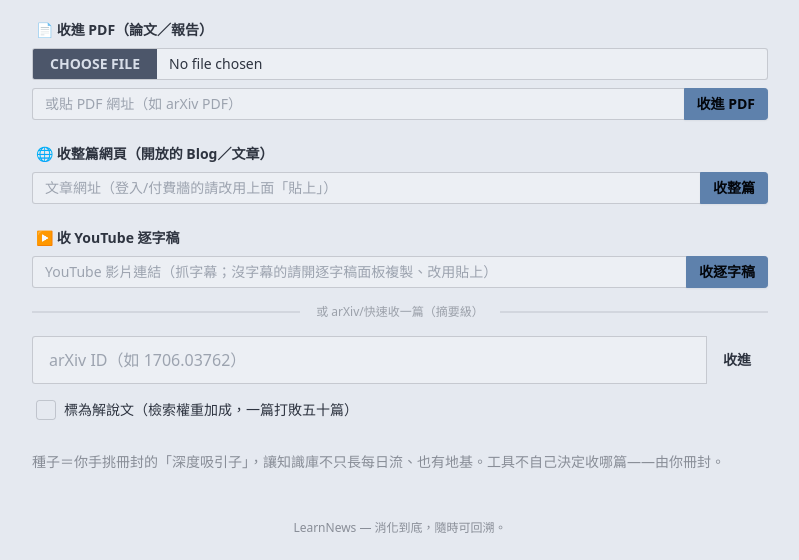
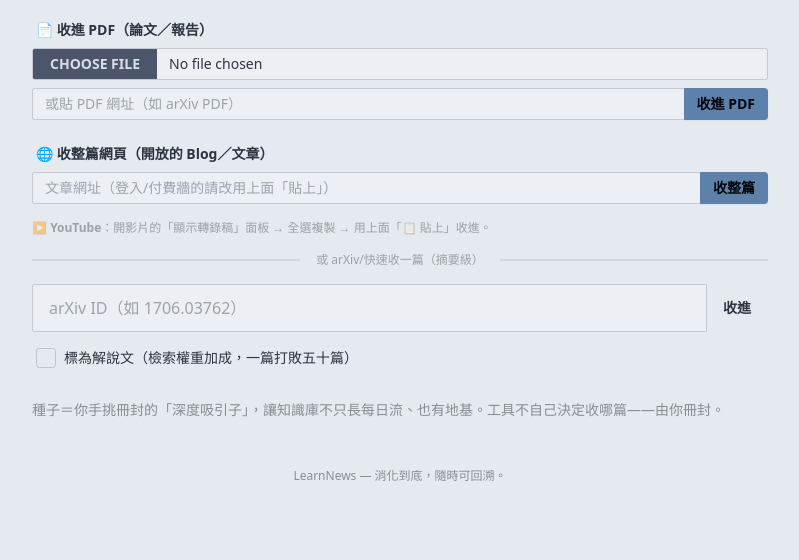
Before and after one commit to timcsy/KnowField, a FastAPI app: page /ingest in a window 1280 px wide. Shown: the part 448-1008 px from the top of the page, without its empty margins (240-1039 px from the left). After the commit the page ends 929 px from the top, so only its background shows below. Run offline with FastAPI, Linux system fonts and the light colour scheme; some libraries are stand-ins or nearby versions.

Commit message:
YouTube 進料先擱：UI 按鈕休眠、程式碼留著（311 測綠）
使用者定案：主力收文章、YouTube 偶爾又非現在 → 先擱。timedtext 被 gate、要軟相依才可靠。

- ingest.html：拿掉 ▶️ 收逐字稿 按鈕，換一行「開逐字稿面板複製→用貼上」提示
  （/ingest 只留貼上/PDF/網頁三張可靠嘴，UI 誠實）
- ingest/youtube.py＋/ingest/youtube route＋測試留著休眠，日後接軟相依＋加回按鈕即可
- knowie：vision 階段25、history/071 記收斂決定＋教訓（偶爾但值得=軟相依，非硬相依非刪功能）

Co-Authored-By: Claude Opus 4.8 (1M context) <noreply@anthropic.com>
Claude-Session: https://claude.ai/code/session_01GUvLQ99TkXkvkjy6b9fEtG

```diff
--- a/src/learnnews/web/templates/ingest.html
+++ b/src/learnnews/web/templates/ingest.html
@@ -46,15 +46,10 @@
     </div>
   </form>
 
-  {# 嘴 4：YouTube 逐字稿（＝文字問題，非影片）#}
-  <form action="/ingest/youtube" method="post" class="mb-4">
-    <label class="label"><span class="label-text font-semibold">▶️ 收 YouTube 逐字稿</span></label>
-    <div class="join w-full">
-      <input name="url" placeholder="YouTube 影片連結（抓字幕；沒字幕的請開逐字稿面板複製、改用貼上）"
-             class="input input-bordered input-sm join-item w-full">
-      <button class="btn btn-primary btn-sm join-item">收逐字稿</button>
-    </div>
-  </form>
+  {# YouTube：逐字稿面板全選複製 → 用上面「貼上」；程式化 /ingest/youtube 休眠（timedtext 被 gate、待軟相依，見 history/071）#}
+  <div class="text-xs text-base-content/40 mb-4">
+    ▶️ <b>YouTube</b>：開影片的「顯示轉錄稿」面板 → 全選複製 → 用上面「📋 貼上」收進。
+  </div>
 
   <div class="divider text-xs text-base-content/40">或 arXiv/快速收一篇（摘要級）</div>
 
```
Also changed, not shown: knowledge/history/071-個人內容進料完成.md (+4 -0 lines), knowledge/vision.md (+3 -1 lines).
